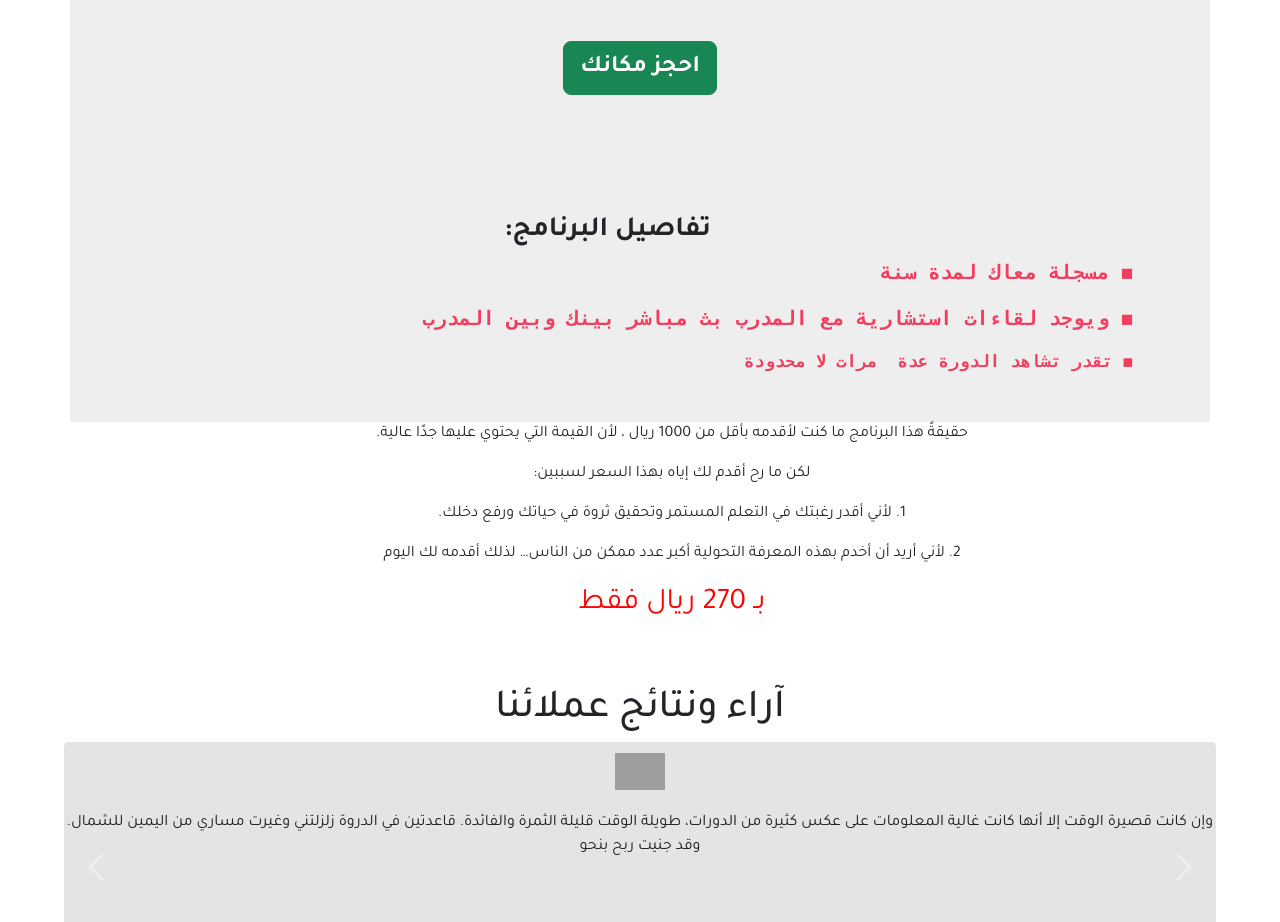
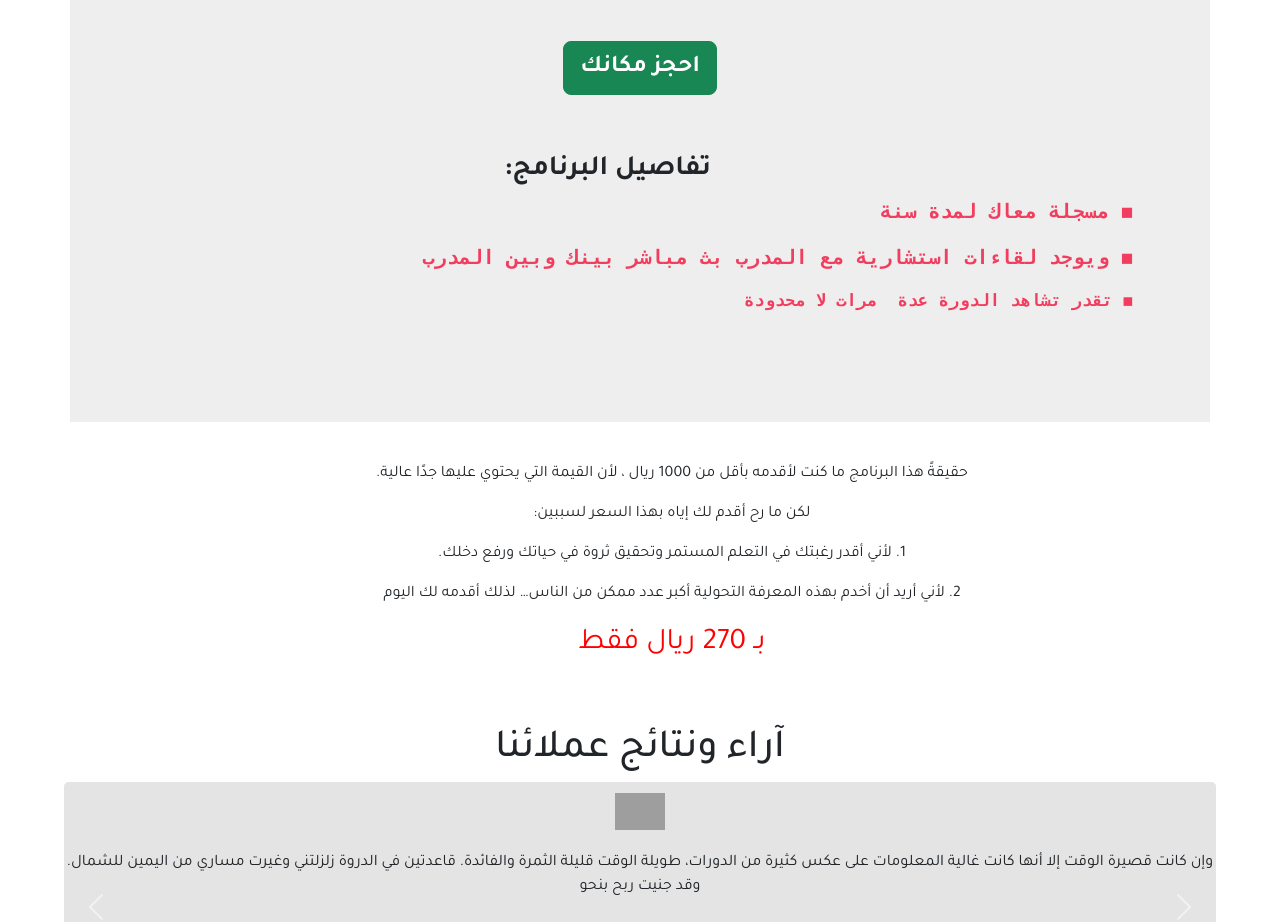
Before and after one commit to YoussefNsserALlam/sascript, a plain HTML site: page index.html in a window 1280 px wide. Shown: the part 2940-3862 px from the top of the page. Drawn offline with nearby package versions, Linux system fonts and the light colour scheme; grey boxes are pictures that could not be loaded; a script that the page names is missing.

Commit message:
Update index.html

```diff
--- a/index.html
+++ b/index.html
@@ -351,7 +351,7 @@
       >
     </div>
     <br>
-      <div class="more-section">
+      <div class="more-section" style="position: relative; top: -61px;">
 
         <h3 class="fw-semibold text-center">تفاصيل البرنامج:</h3>
         <p class="lead font-monospace fw-semibold" style="color: #f23d5e;">◼
@@ -367,7 +367,7 @@
         </p>
       </div>
     </div>
-    <div class="srf">
+    <div class="srf" style="margin-top: 40px;">
       <p>حقيقةً هذا البرنامج ما كنت لأقدمه بأقل من 1000 ريال ، لأن القيمة التي يحتوي عليها جدًا عالية.
       </p>
       <p>لكن ما رح أقدم لك إياه بهذا السعر لسببين:</p>
```
